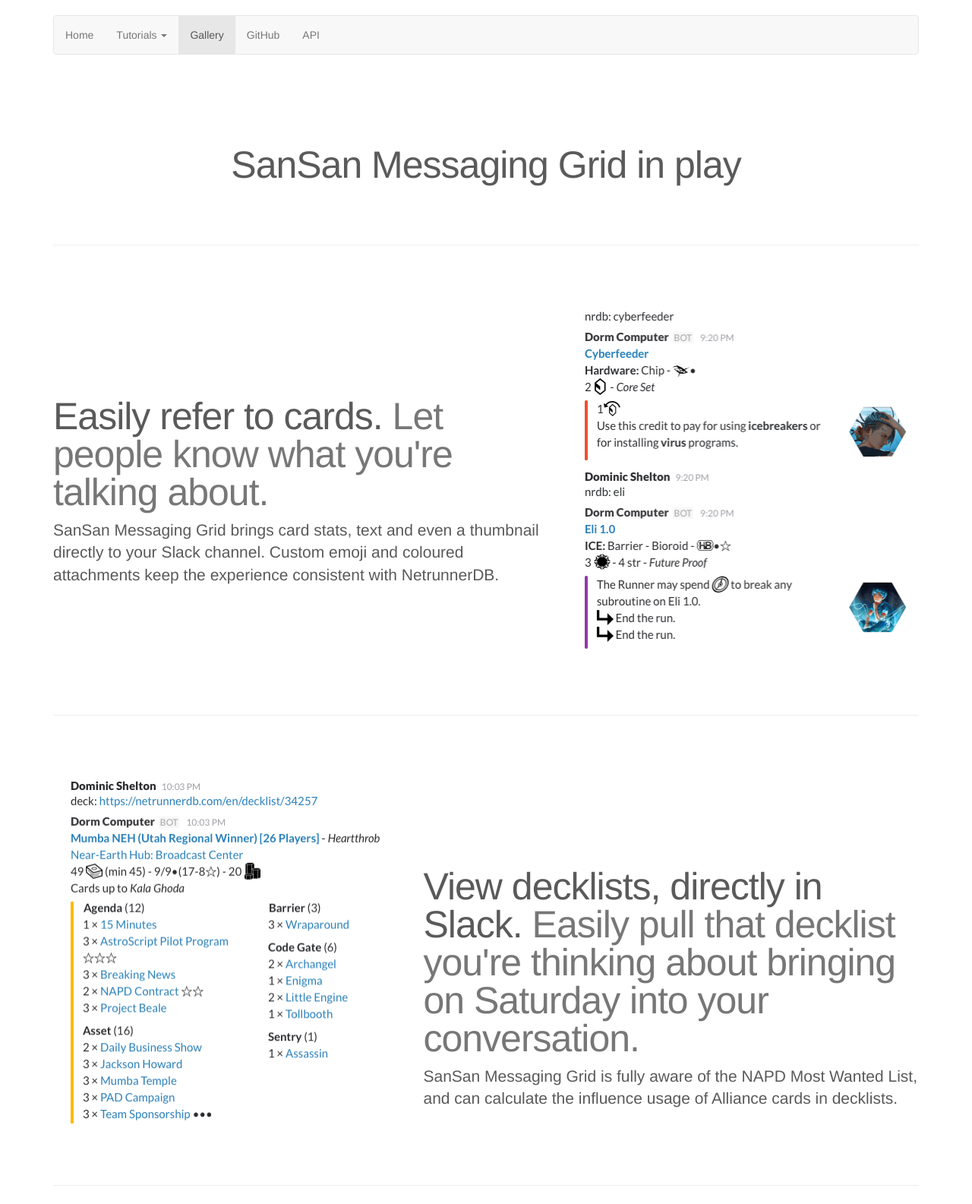
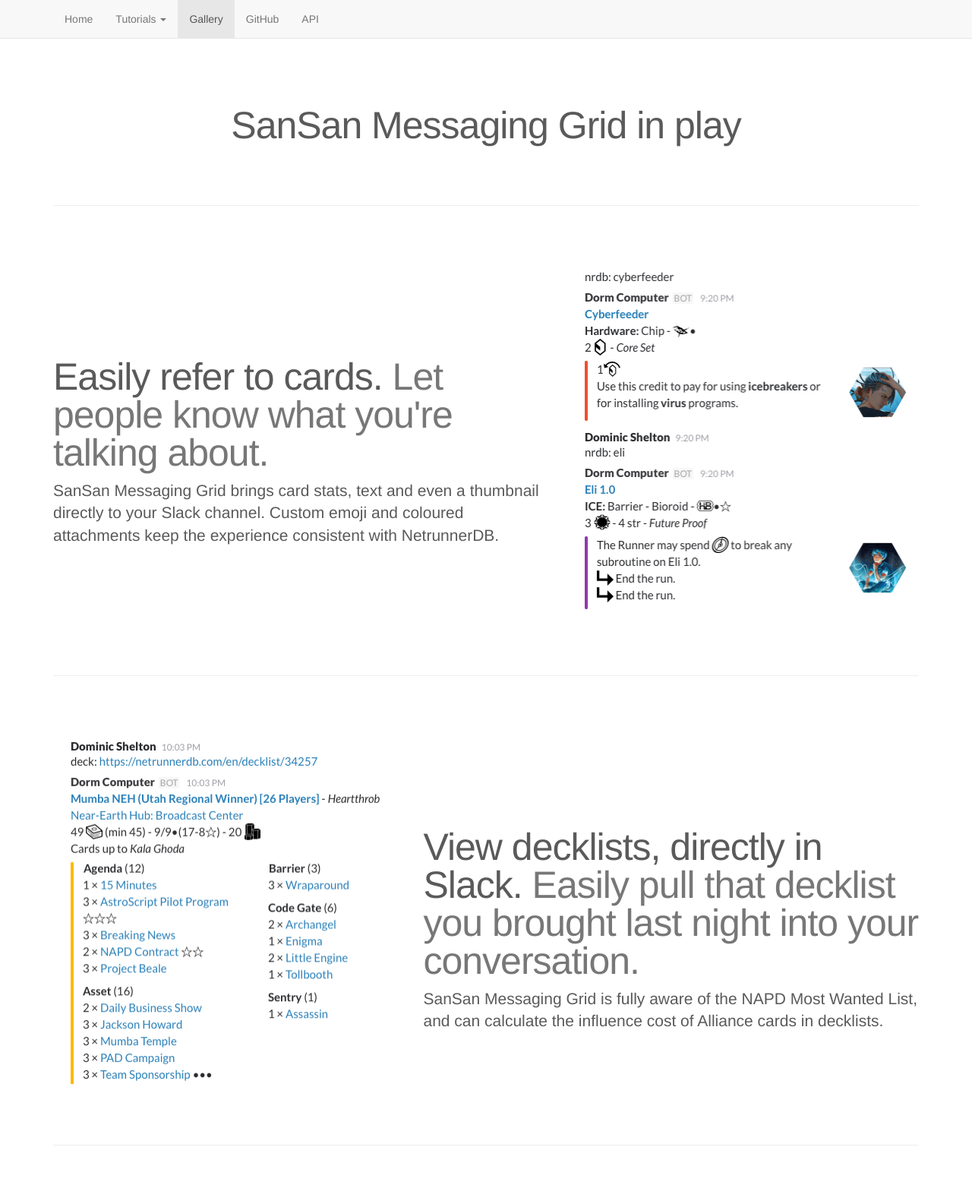
Before and after one commit to frogamic/sansan-messaging-grid, a plain HTML site: page gallery.html in a window 1280 px wide. Shown: the top 1585 px of the page at 76% size. Drawn offline with nearby package versions, Linux system fonts and the light colour scheme.

Commit message:
Switched to fixed navbar, modularized css

```diff
--- a/featurette.css
+++ b/featurette.css
@@ -19,11 +19,12 @@
 .footer {
   padding-right: 15px;
   padding-left: 15px;
+  border-top: none;
 }
 
 /* Custom page footer */
 .footer {
-  padding-top: 19px;
+  padding-top: 0px;
   color: #777;
 }
 
@@ -31,10 +32,6 @@
   .featurette-heading {
     font-size: 50px;
   }
-}
-
-.container-narrow > hr {
-  margin: 30px 0;
 }
 
 @media (min-width: 992px) {
--- a/gallery.html
+++ b/gallery.html
@@ -13,6 +13,9 @@
     <!-- IE10 viewport hack for Surface/desktop Windows 8 bug -->
     <link href="https://getbootstrap.com/assets/css/ie10-viewport-bug-workaround.css" rel="stylesheet">
 
+    <!-- Custom styles for general page layout -->
+    <link href="page-layout.css" rel="stylesheet">
+
     <!-- Custom styles for featurettes -->
     <link href="featurette.css" rel="stylesheet">
 
@@ -23,9 +26,11 @@
       <script src="https://oss.maxcdn.com/respond/1.4.2/respond.min.js"></script>
     <![endif]-->
   </head>
+
   <body>
-    <div class="container">
-      <nav class="navbar navbar-default">
+
+    <nav class="navbar navbar-default navbar-fixed-top" role="navigation">
+      <div class="container">
         <ul class="nav navbar-nav navbar-left">
           <li><a href="index.html">Home</a></li>
           <li class="dropdown">
@@ -39,7 +44,10 @@
           <li><a href="https://github.com/frogamic/sansan-messaging-grid">GitHub</a></li>
           <li><a href="api/index.html">API</a></li>
         </ul>
-      </nav>
+      </div> <!-- container -->
+    </nav>
+
+    <div class="container">
 
       <h1 class="text-center featurette-heading">SanSan Messaging Grid in play</h1>
 
@@ -62,8 +70,8 @@
       <a name="feature2"></a>
       <div class="row featurette">
         <div class="col-md-7 col-md-push-5">
-          <h2 class="featurette-heading">View decklists, directly in Slack. <span class="text-muted">Easily pull that decklist you're thinking about bringing on Saturday into your conversation.</span></h2>
-          <p class="lead">SanSan Messaging Grid is fully aware of the NAPD Most Wanted List, and can calculate the influence usage of Alliance cards in decklists.</p>
+          <h2 class="featurette-heading">View decklists, directly in Slack. <span class="text-muted">Easily pull that decklist you brought last night into your conversation.</span></h2>
+          <p class="lead">SanSan Messaging Grid is fully aware of the NAPD Most Wanted List, and can calculate the influence cost of Alliance cards in decklists.</p>
         </div>
         <div class="col-md-5 col-md-pull-7">
           <img class="featurette-image img-responsive center-block" src="images/feature2.png" alt="Decklist being displayed on Slack">
--- a/jumbotron-narrow.css
+++ b/jumbotron-narrow.css
@@ -1,6 +1,5 @@
 /* Space out content a bit */
 body {
-  padding-top: 20px;
   padding-bottom: 20px;
 }
 
@@ -10,23 +9,6 @@
 .footer {
   padding-right: 15px;
   padding-left: 15px;
-}
-
-/* Custom page footer */
-.footer {
-  padding-top: 19px;
-  color: #777;
-  border-top: 1px solid #e5e5e5;
-}
-
-/* Customize container */
-@media (min-width: 768px) {
-  .container {
-    max-width: 1440px;
-  }
-}
-.container-narrow > hr {
-  margin: 30px 0;
 }
 
 /* Main marketing message and sign up button */
--- /dev/null
+++ b/page-layout.css
@@ -0,0 +1,15 @@
+/* Space for the navbar */
+body {
+  padding-top: 70px;
+}
+
+/* Custom page footer */
+.footer {
+  padding-top: 19px;
+  color: #777;
+  border-top: 1px solid #e5e5e5;
+}
+
+.container-narrow > hr {
+  margin: 30px 0;
+}
```
Also changed, not shown: index.html (+11 -13 lines).
